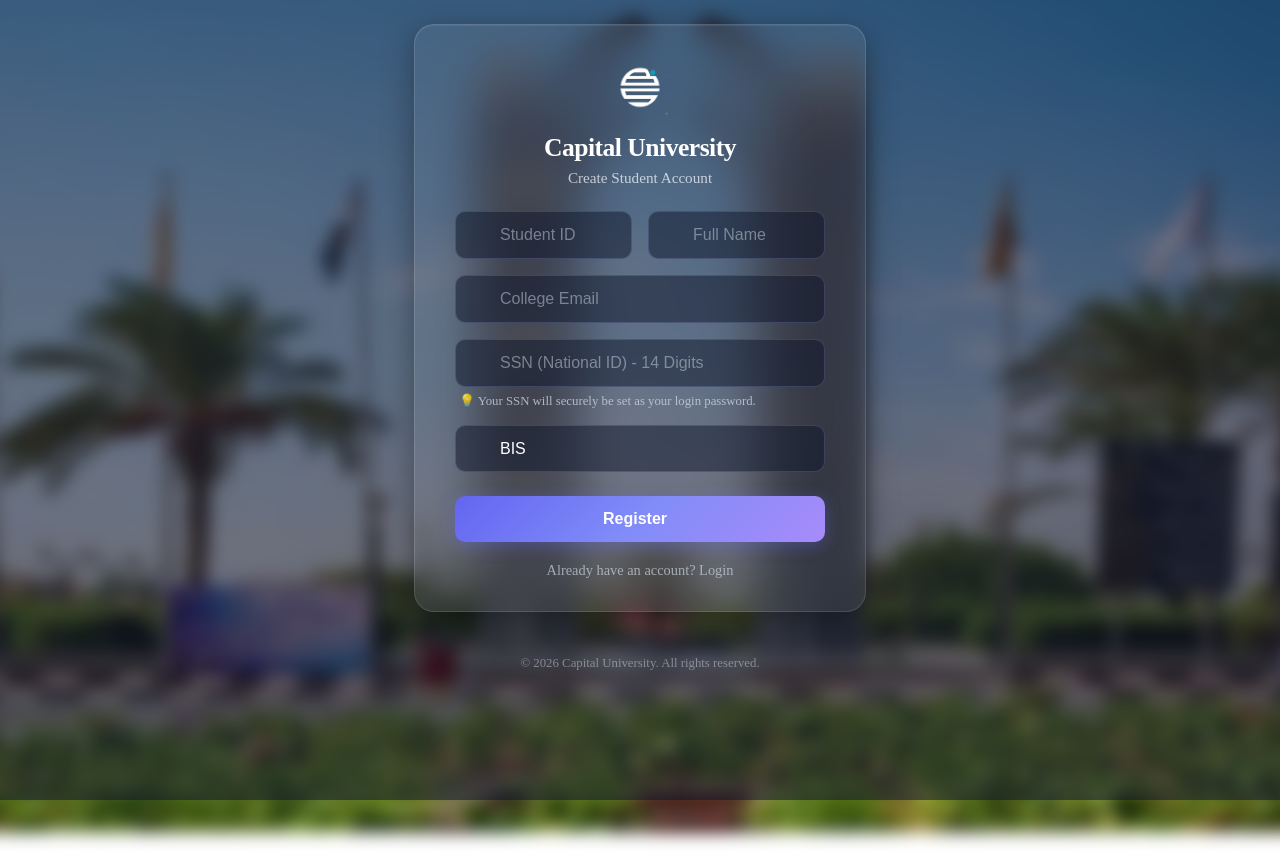
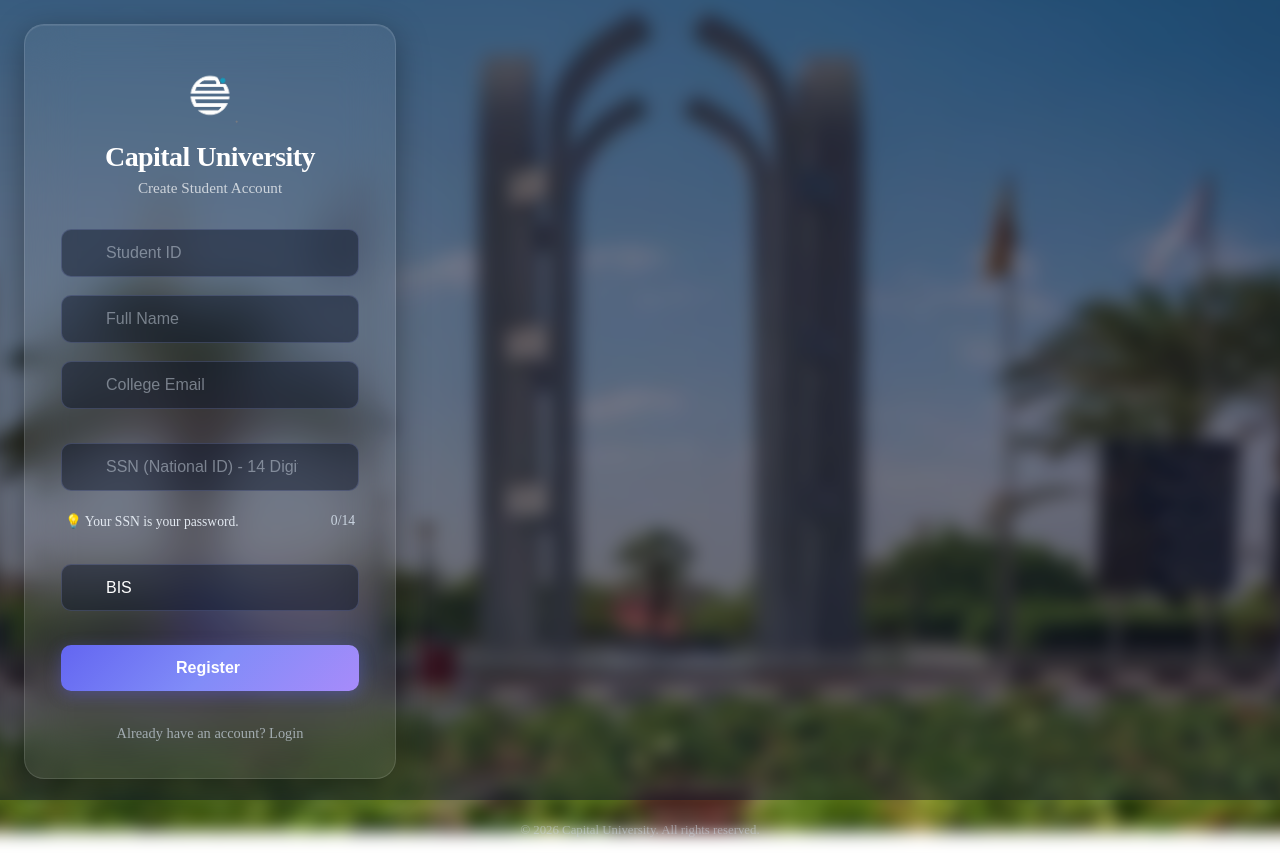
Before and after one commit to baselAhmed2/deployvercel, a Next.js app: page /Register in a window 1280 px wide. Before the commit the page ends 800 px from the top, so only its background shows below. Built offline with nearby package versions, Linux system fonts and the light colour scheme.

Commit message:
feat: Implement student registration page with form validation, email domain quick append, and API integration.بيطات ريجستر

```diff
--- a/src/pages/Register.jsx
+++ b/src/pages/Register.jsx
@@ -15,6 +15,16 @@
   const [success, setSuccess] = useState('');
   const [isSubmitting, setIsSubmitting] = useState(false);
 
+  // UI UX States
+  const [showSsn, setShowSsn] = useState(false);
+  const [focusedField, setFocusedField] = useState(null);
+  const [shake, setShake] = useState(false);
+
+  const triggerShake = () => {
+    setShake(true);
+    setTimeout(() => setShake(false), 400);
+  };
+
   const handleChange = (e) => {
     // Prevent non-numeric characters for SSN and Student ID
     if (e.target.name === 'ssn' || e.target.name === 'studentId') {
@@ -23,6 +33,19 @@
     } else {
       setFormData({ ...formData, [e.target.name]: e.target.value });
     }
+  };
+
+  const handleFocus = (field) => setFocusedField(field);
+  const handleBlur = () => setFocusedField(null);
+
+  const getIconStyle = (fieldName) => ({
+    color: focusedField === fieldName ? '#818cf8' : undefined,
+    transition: 'color 0.3s ease'
+  });
+
+  const appendEmailDomain = (domain) => {
+    const currentEmail = formData.email.split('@')[0];
+    setFormData({ ...formData, email: `${currentEmail}@${domain}` });
   };
 
   const handleSubmit = (e) => {
@@ -34,17 +57,20 @@
     const { studentId, name, email, ssn, program } = formData;
     if (!studentId || !name || !email || !ssn || !program) {
       setError('Please fill in all required fields.');
+      triggerShake();
       return;
     }
 
     if (ssn.length !== 14) {
       setError('National ID (SSN) must be exactly 14 digits.');
+      triggerShake();
       return;
     }
 
     const emailRegex = /^[^\s@]+@(commerce\.helwan\.edu\.eg|fcba\.capu\.edu\.eg)$/i;
     if (!emailRegex.test(email)) {
       setError('You must use your college email (@commerce.helwan.edu.eg or @fcba.capu.edu.eg)');
+      triggerShake();
       return;
     }
 
@@ -68,6 +94,7 @@
         })
         .catch((err) => {
           setIsSubmitting(false);
+          triggerShake();
           const msg = err && err.message ? err.message.toLowerCase() : '';
           const rawMsg = err && err.message ? err.message : 'Registration failed. Please try again.';
 
@@ -79,92 +106,140 @@
         });
     } else {
       setIsSubmitting(false);
+      triggerShake();
       setError('API not initialized. Ensure TicketAPI is loaded.');
     }
   };
 
   return (
     <>
+      <style>{`
+        @keyframes formShake {
+          0%, 100% { transform: translateX(0); }
+          25% { transform: translateX(-5px); }
+          50% { transform: translateX(5px); }
+          75% { transform: translateX(-5px); }
+        }
+        .shake-animation {
+          animation: formShake 0.4s ease-in-out;
+        }
+        @keyframes pop {
+          0% { transform: scale(0.5); opacity: 0; }
+          100% { transform: scale(1); opacity: 1; }
+        }
+        .domain-btn:hover {
+          background: rgba(99, 102, 241, 0.4) !important;
+        }
+      `}</style>
       <div className="background">
         <div className="background-image"></div>
         <div className="background-overlay"></div>
       </div>
-      <main className="login-wrapper" style={{ maxWidth: '500px', margin: 'auto' }}>
-        <div className="login-card" style={{ padding: '32px 40px' }}>
-          <div className="card-header" style={{ marginBottom: '24px' }}>
+      <main className="login-wrapper">
+        <div className="login-card">
+          <div className="card-header">
             <div className="logo">
               <img src="/login/imgs/image (5).png" alt="Capital University" className="logo-img" onError={(e) => { e.target.style.display = 'none'; }} />
             </div>
-            <h1 className="university-name" style={{ fontSize: '1.6rem' }}>Capital University</h1>
+            <h1 className="university-name">Capital University</h1>
             <p className="portal-title">Create Student Account</p>
           </div>
-          <form className="login-form" onSubmit={handleSubmit} style={{ gap: '16px' }}>
+          <form className={`login-form ${shake ? 'shake-animation' : ''}`} onSubmit={handleSubmit}>
 
-            <div style={{ display: 'grid', gridTemplateColumns: '1fr 1fr', gap: '16px' }}>
             <div className="input-group">
-                <i className="fas fa-id-card input-icon"></i>
+              <i className="fas fa-id-card input-icon" style={getIconStyle('studentId')}></i>
               <input
                 type="text"
                 name="studentId"
                 placeholder="Student ID"
                 value={formData.studentId}
                 onChange={handleChange}
+                onFocus={() => handleFocus('studentId')}
+                onBlur={handleBlur}
                 required
                 disabled={isSubmitting}
               />
             </div>
+
             <div className="input-group">
-                <i className="fas fa-user input-icon"></i>
+              <i className="fas fa-user input-icon" style={getIconStyle('name')}></i>
               <input
                 type="text"
                 name="name"
                 placeholder="Full Name"
                 value={formData.name}
                 onChange={handleChange}
+                onFocus={() => handleFocus('name')}
+                onBlur={handleBlur}
                 required
                 disabled={isSubmitting}
               />
             </div>
-            </div>
 
-            <div className="input-group">
-              <i className="fas fa-envelope input-icon"></i>
+            <div className="input-group" style={{ marginBottom: !formData.email.includes('@') && formData.email.length > 0 ? '4px' : '16px' }}>
+              <i className="fas fa-envelope input-icon" style={getIconStyle('email')}></i>
               <input
                 type="email"
                 name="email"
                 placeholder="College Email"
                 value={formData.email}
                 onChange={handleChange}
+                onFocus={() => handleFocus('email')}
+                onBlur={handleBlur}
                 required
                 disabled={isSubmitting}
               />
             </div>
+            {!formData.email.includes('@') && formData.email.length > 0 && (
+              <div style={{ display: 'flex', gap: '6px', marginBottom: '16px', marginTop: '-12px', flexWrap: 'wrap' }}>
+                <span style={{ fontSize: '0.85rem', color: '#cbd5e1', width: '100%', fontWeight: '500' }}>Quick append domain:</span>
+                <button type="button" className="domain-btn" onClick={() => appendEmailDomain('commerce.helwan.edu.eg')} style={{ padding: '6px 10px', fontSize: '0.75rem', borderRadius: '6px', background: 'rgba(99, 102, 241, 0.15)', color: '#c7d2fe', border: '1px solid rgba(99, 102, 241, 0.3)', cursor: 'pointer', transition: 'all 0.2s' }}>@commerce.helwan</button>
+                <button type="button" className="domain-btn" onClick={() => appendEmailDomain('fcba.capu.edu.eg')} style={{ padding: '6px 10px', fontSize: '0.75rem', borderRadius: '6px', background: 'rgba(99, 102, 241, 0.15)', color: '#c7d2fe', border: '1px solid rgba(99, 102, 241, 0.3)', cursor: 'pointer', transition: 'all 0.2s' }}>@fcba.capu</button>
+              </div>
+            )}
 
-            <div className="input-group" style={{ flexDirection: 'column', alignItems: 'flex-start', gap: '6px' }}>
-              <div style={{ position: 'relative', width: '100%', display: 'flex', alignItems: 'center' }}>
-                <i className="fas fa-address-card input-icon"></i>
+            <div className="input-group" style={{ marginBottom: '4px', position: 'relative' }}>
+              <i className="fas fa-address-card input-icon" style={{ zIndex: 1, ...getIconStyle('ssn') }}></i>
               <input
-                  type="text"
+                type={showSsn ? "text" : "password"}
                 name="ssn"
                 placeholder="SSN (National ID) - 14 Digits"
                 value={formData.ssn}
                 onChange={handleChange}
+                onFocus={() => handleFocus('ssn')}
+                onBlur={handleBlur}
                 maxLength="14"
                 required
                 disabled={isSubmitting}
+                style={{ paddingRight: '60px' }}
+              />
+              <div style={{ position: 'absolute', right: '16px', top: '50%', transform: 'translateY(-50%)', display: 'flex', alignItems: 'center', gap: '8px', zIndex: 2 }}>
+                {formData.ssn.length === 14 && <span style={{ color: '#10b981', fontSize: '1rem', animation: 'pop 0.3s ease' }}>✅</span>}
+                <i
+                  className={`fas ${showSsn ? 'fa-eye-slash' : 'fa-eye'}`}
+                  onClick={() => setShowSsn(!showSsn)}
+                  style={{ cursor: 'pointer', color: '#a5b4fc', transition: 'color 0.2s' }}
+                  title={showSsn ? 'Hide SSN' : 'Show SSN'}
                 />
               </div>
-              <span style={{ fontSize: '0.8rem', color: 'rgba(203, 213, 225, 0.8)', paddingLeft: '4px' }}>
-                💡 Your SSN will securely be set as your login password.
+            </div>
+            <div style={{ display: 'flex', justifyContent: 'space-between', marginBottom: '16px', paddingLeft: '4px', paddingRight: '4px' }}>
+              <p style={{ fontSize: '0.85rem', color: '#e2e8f0', margin: 0, fontWeight: '500' }}>
+                💡 Your SSN is your password.
+              </p>
+              <span style={{ fontSize: '0.85rem', color: formData.ssn.length === 14 ? '#10b981' : '#cbd5e1', transition: 'color 0.3s', fontWeight: '500' }}>
+                {formData.ssn.length}/14
               </span>
             </div>
 
-            <div className="input-group">
-              <i className="fas fa-graduation-cap input-icon"></i>
+            <div className="input-group" style={{ position: 'relative' }}>
+              <i className="fas fa-graduation-cap input-icon" style={{ zIndex: 1, pointerEvents: 'none', ...getIconStyle('program') }}></i>
               <select
                 name="program"
                 value={formData.program}
                 onChange={handleChange}
+                onFocus={() => handleFocus('program')}
+                onBlur={handleBlur}
                 required
                 disabled={isSubmitting}
                 style={{
@@ -180,22 +255,27 @@
                   cursor: 'pointer'
                 }}
               >
-                <option value="BIS">BIS</option>
-                <option value="FMI">FMI</option>
-                <option value="SBS">SBS</option>
+                <option value="BIS" style={{ background: '#0f172a' }}>BIS</option>
+                <option value="FMI" style={{ background: '#0f172a' }}>FMI</option>
+                <option value="SBS" style={{ background: '#0f172a' }}>SBS</option>
               </select>
-              <i className="fas fa-chevron-down" style={{ position: 'absolute', right: '16px', color: 'rgba(165, 180, 252, 0.7)', pointerEvents: 'none' }}></i>
+              <i className="fas fa-chevron-down" style={{ position: 'absolute', right: '16px', top: '50%', transform: 'translateY(-50%)', color: '#a5b4fc', pointerEvents: 'none', zIndex: 1 }}></i>
             </div>
 
-            {error && <p role="alert" style={{ color: '#dc3545', fontSize: '0.9rem', marginTop: 0, textAlign: 'center' }}>{error}</p>}
-            {success && <p role="alert" style={{ color: '#28a745', fontSize: '0.9rem', marginTop: 0, textAlign: 'center' }}>{success}</p>}
+            {error && <p role="alert" style={{ color: '#dc3545', fontSize: '0.9rem', marginTop: '8px', textAlign: 'center', animation: 'pop 0.3s ease' }}>{error}</p>}
+            {success && <p role="alert" style={{ color: '#28a745', fontSize: '0.9rem', marginTop: '8px', textAlign: 'center', animation: 'pop 0.3s ease' }}>{success}</p>}
 
-            <button type="submit" className="sign-in-btn" style={{ marginTop: '8px', opacity: isSubmitting ? 0.7 : 1, cursor: isSubmitting ? 'not-allowed' : 'pointer' }} disabled={isSubmitting}>
-              {isSubmitting ? 'Registering...' : 'Register'}
-              {!isSubmitting && <i className="fas fa-user-plus"></i>}
-              {isSubmitting && <i className="fas fa-spinner fa-spin" style={{ marginLeft: '8px' }}></i>}
+            <button type="submit" className="sign-in-btn" style={{ marginTop: '16px', opacity: isSubmitting ? 0.7 : 1, cursor: isSubmitting ? 'not-allowed' : 'pointer', position: 'relative', overflow: 'hidden' }} disabled={isSubmitting}>
+              <span style={{ transition: 'opacity 0.2s', opacity: isSubmitting ? 0 : 1 }}>
+                Register <i className="fas fa-user-plus" style={{ marginLeft: '4px' }}></i>
+              </span>
+              {isSubmitting && (
+                <div style={{ position: 'absolute', top: '50%', left: '50%', transform: 'translate(-50%, -50%)', display: 'flex', alignItems: 'center', gap: '8px' }}>
+                  <i className="fas fa-spinner fa-spin"></i> Registering...
+                </div>
+              )}
             </button>
-            <div className="form-options" style={{ justifyContent: 'center', marginTop: '4px' }}>
+            <div className="form-options" style={{ justifyContent: 'center', marginTop: '16px' }}>
               <Link to="/" className="forgot-link">Already have an account? Login</Link>
             </div>
           </form>
```
Lines whose indentation alone changed are shown as unchanged.
